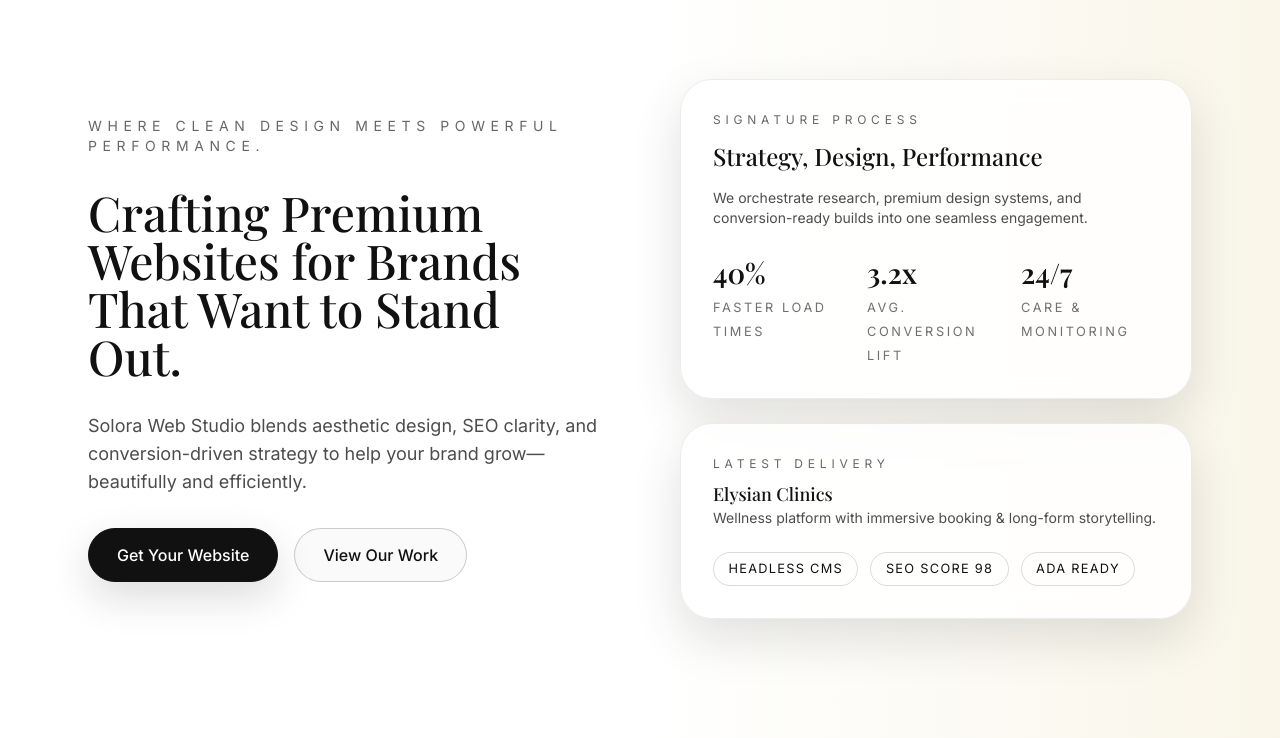
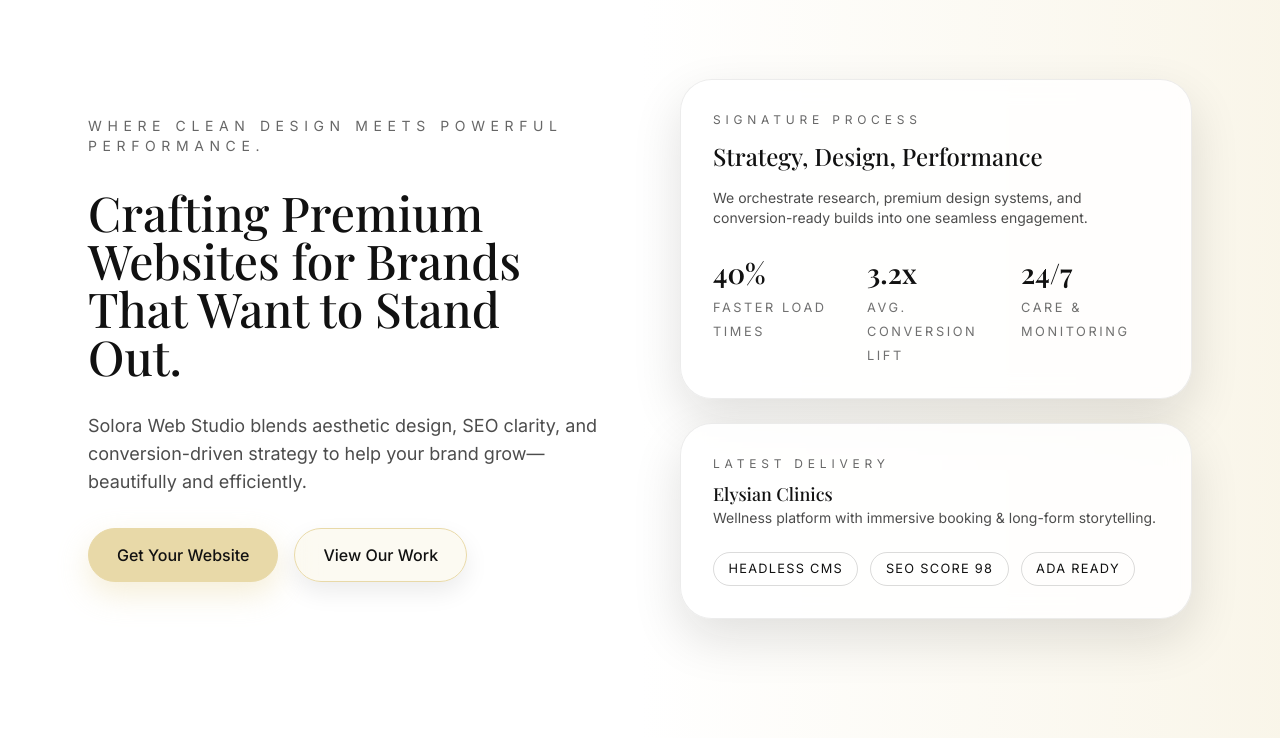
Before and after one commit to va18hav/Solora-web, a plain HTML site: page index.html in a window 1280 px wide. Shown: the part 62-800 px from the top of the page. Drawn offline with nearby package versions, Linux system fonts and the light colour scheme.

Commit message:
Update styles.css

```diff
--- a/css/styles.css
+++ b/css/styles.css
@@ -126,36 +126,39 @@ body {
   transition: all 0.3s ease;
   border: 1px solid transparent;
   gap: 0.5rem;
+  backdrop-filter: blur(12px);
 }
 
 .btn-primary {
-  background: #111111;
-  color: white;
-  border-color: #111111;
-  box-shadow: 0 15px 40px rgba(17, 17, 17, 0.15);
+  background: #e8d9a8;
+  color: #111111;
+  border-color: #e8d9a8;
+  box-shadow: 0 12px 30px rgba(232, 217, 168, 0.45);
 }
 
 .btn-primary:hover,
 .btn-primary:focus-visible {
   transform: translateY(-2px);
-  box-shadow: 0 20px 45px rgba(17, 17, 17, 0.25);
+  box-shadow: 0 18px 40px rgba(232, 217, 168, 0.55);
 }
 
 .btn-secondary {
   color: #111111;
-  border-color: rgba(17, 17, 17, 0.2);
-  background: rgba(17, 17, 17, 0.02);
+  border-color: #e8d9a8;
+  background: rgba(232, 217, 168, 0.15);
+  box-shadow: 0 10px 25px rgba(17, 17, 17, 0.08);
 }
 
 .dark .btn-secondary {
   color: white;
-  border-color: rgba(255, 255, 255, 0.3);
-  background: rgba(255, 255, 255, 0.05);
+  border-color: #e8d9a8;
+  background: rgba(232, 217, 168, 0.1);
 }
 
 .btn-secondary:hover,
 .btn-secondary:focus-visible {
   border-color: #e8d9a8;
+  box-shadow: 0 14px 32px rgba(17, 17, 17, 0.16);
 }
 
 .glass-wrap {
```
